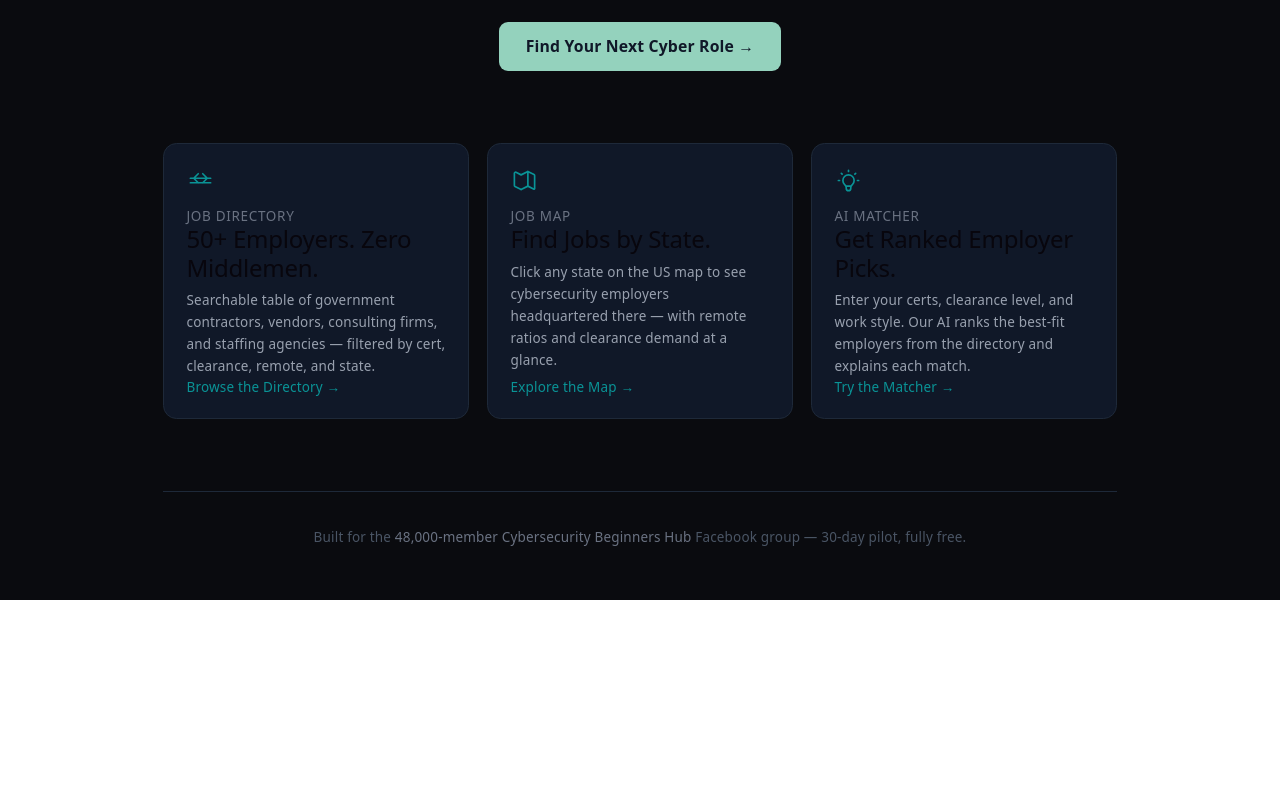
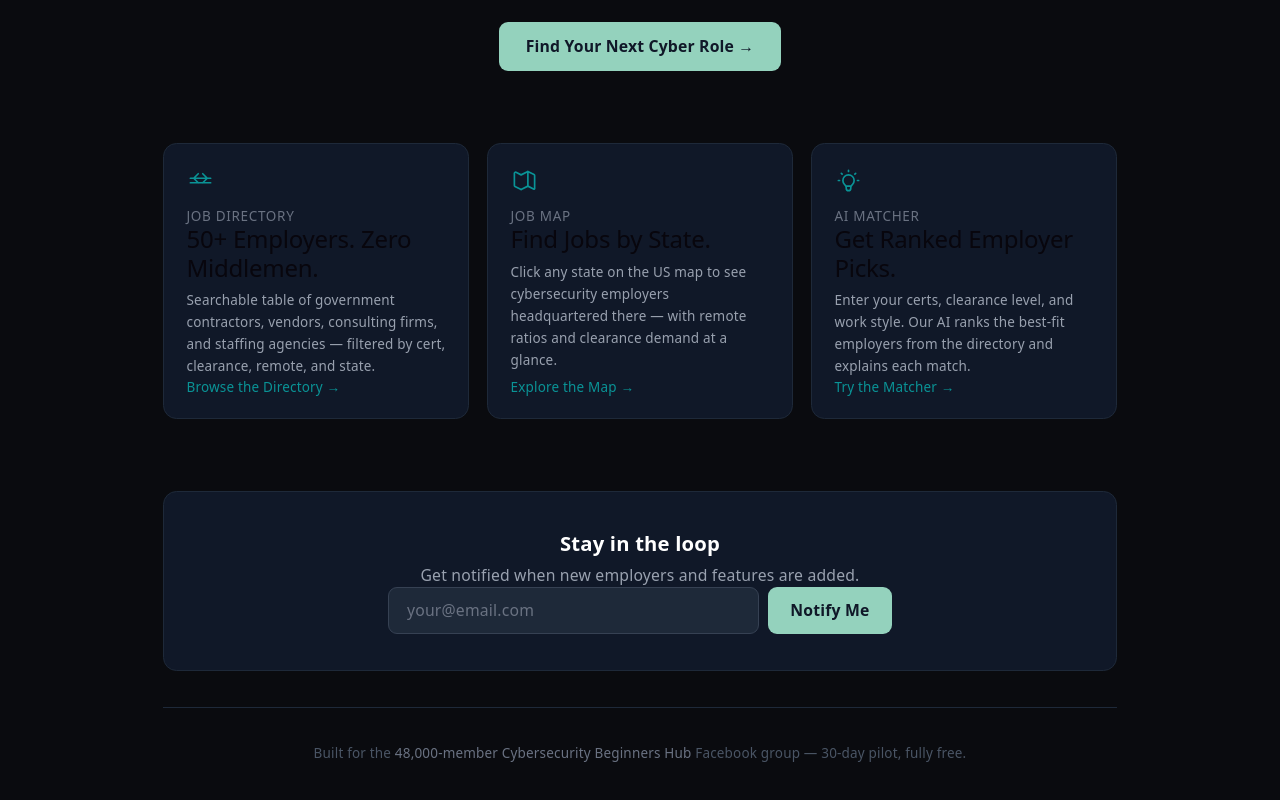
Before and after one commit to 6SpeedG0/cyberhunt, a React (Vite) app: page / in a window 1280 px wide. Shown: the part 478-1278 px from the top of the page. Before the commit the page ends 1078 px from the top, so only its background shows below. Built offline with nearby package versions, Linux system fonts and the light colour scheme; no server answers.

Commit message:
Add email capture form with Supabase subscribers table

```diff
--- a/src/pages/Landing.tsx
+++ b/src/pages/Landing.tsx
@@ -1,4 +1,7 @@
+import { useState } from 'react'
 import { Link } from 'react-router-dom'
+import { track } from '@vercel/analytics'
+import { supabase } from '../lib/supabase'
 
 const FEATURES = [
   {
@@ -43,6 +46,28 @@ const FEATURES = [
 ]
 
 export default function Landing() {
+  const [email, setEmail] = useState('')
+  const [subState, setSubState] = useState<'idle' | 'loading' | 'success' | 'error'>('idle')
+  const [subError, setSubError] = useState('')
+
+  async function handleSubscribe(e: React.FormEvent) {
+    e.preventDefault()
+    setSubState('loading')
+    setSubError('')
+    const { error } = await supabase.from('subscribers').insert({ email: email.trim().toLowerCase() })
+    if (error) {
+      if (error.code === '23505') {
+        setSubState('success')
+      } else {
+        setSubError('Something went wrong. Try again.')
+        setSubState('error')
+      }
+    } else {
+      track('email_subscribe')
+      setSubState('success')
+    }
+  }
+
   return (
     <div className="px-6 py-12 max-w-4xl mx-auto">
 
@@ -90,6 +115,34 @@ export default function Landing() {
         ))}
       </div>
 
+      {/* Email capture */}
+      <div className="bg-gray-900 border border-gray-800 rounded-xl p-8 mb-8 text-center">
+        <h3 className="text-white font-semibold text-lg mb-1">Stay in the loop</h3>
+        <p className="text-gray-400 text-sm mb-5">Get notified when new employers and features are added.</p>
+        {subState === 'success' ? (
+          <p className="text-[#94D2BD] font-medium text-sm">You're on the list.</p>
+        ) : (
+          <form onSubmit={handleSubscribe} className="flex flex-col sm:flex-row gap-2 max-w-md mx-auto">
+            <input
+              type="email"
+              required
+              placeholder="your@email.com"
+              value={email}
+              onChange={e => setEmail(e.target.value)}
+              className="flex-1 bg-gray-800 border border-gray-700 text-white text-sm rounded-lg px-4 py-2.5 placeholder-gray-500 focus:outline-none focus:border-[#0A9396]"
+            />
+            <button
+              type="submit"
+              disabled={subState === 'loading'}
+              className="bg-[#94D2BD] hover:bg-[#E9D8A6] text-gray-900 font-semibold text-sm px-5 py-2.5 rounded-lg transition-colors disabled:opacity-60"
+            >
+              {subState === 'loading' ? 'Saving...' : 'Notify Me'}
+            </button>
+          </form>
+        )}
+        {subState === 'error' && <p className="text-red-400 text-xs mt-2">{subError}</p>}
+      </div>
+
       {/* Footer trust line */}
       <div className="text-center border-t border-gray-800 pt-8">
         <p className="text-gray-600 text-xs">
```
